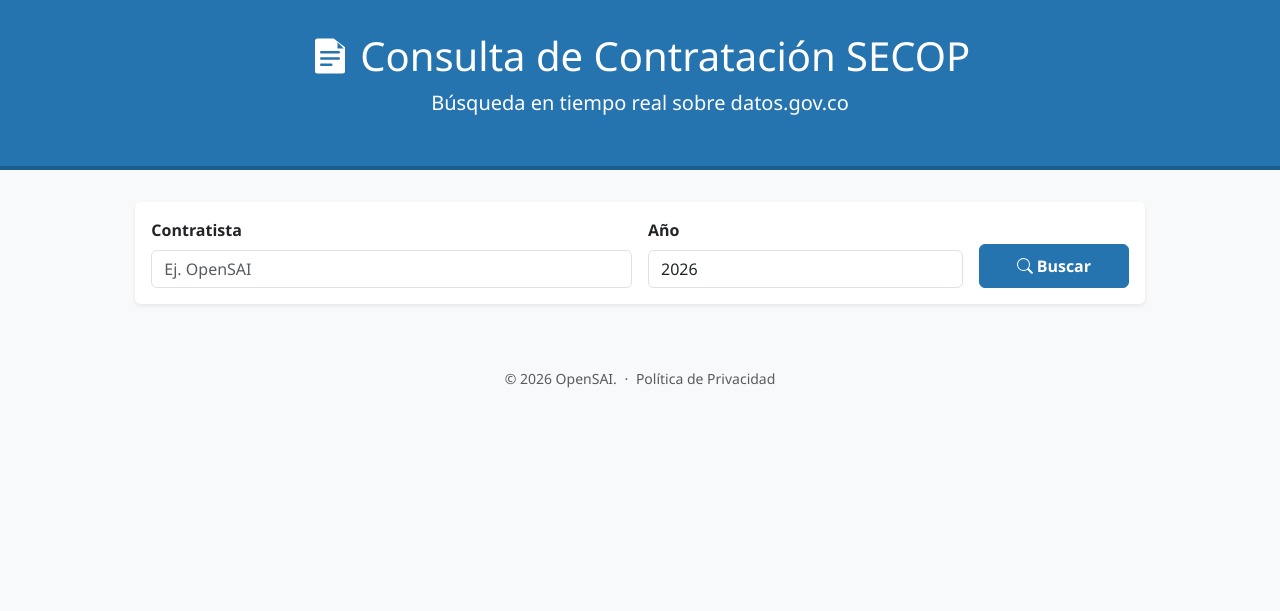
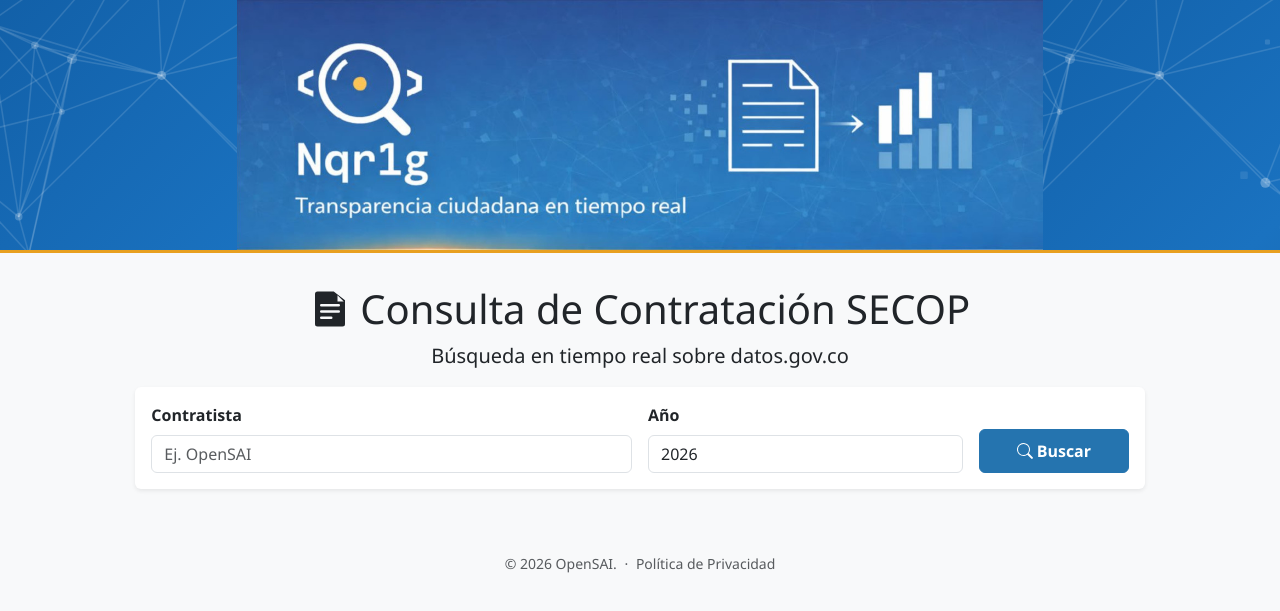
Before and after one commit to Open-Source-Academic-Initiative/nqr1g, a FastAPI app: page / in a window 1280 px wide. Shown: the top 611 px of the page. Run offline with FastAPI, Linux system fonts and the light colour scheme.

Commit message:
Add banner... v0.1

```diff
--- a/templates/index.html
+++ b/templates/index.html
@@ -16,7 +16,7 @@
     <meta property="og:title" content="Buscador de Contratos - OpenSAI">
     <meta property="og:description" content="Consulta contratos SECOP por contratista y año con datos públicos de datos.gov.co.">
     <meta property="og:url" content="{{ public_base_url }}/">
-    <meta property="og:image" content="{{ public_base_url }}/static/favicon.ico">
+    <meta property="og:image" content="{{ public_base_url }}/static/OpenSAI_Nqr1g1470ii.jpg">
 
     <meta name="twitter:card" content="summary">
     <meta name="twitter:title" content="Buscador de Contratos - OpenSAI">
@@ -44,7 +44,25 @@
     <link href="https://cdn.jsdelivr.net/npm/bootstrap@5.3.0/dist/css/bootstrap.min.css" rel="stylesheet">
     <style nonce="{{ csp_nonce }}">
         body { background-color: #f8f9fa; font-family: 'Segoe UI', Tahoma, Geneva, Verdana, sans-serif; }
-        .header-banner { background-color: #2574af; color: white; padding: 2rem 0; margin-bottom: 2rem; border-bottom: 4px solid #1a5c8e; }
+	.header-banner {
+		margin-bottom: 2rem;
+  		background-color: #1465ab;
+		background-image: url("../static/banner-tile-pattern.svg");
+		background-repeat: repeat;
+		background-size: 499px 500px;
+		display: flex;
+		justify-content: center;
+		align-items: center;
+		border-bottom: 3px solid #e8a020;
+		overflow: hidden;
+	}
+
+	.header-banner img.banner-img {
+	  height: 250px;
+	  position: relative;
+	  z-index: 1;
+	}
+
         .btn-primary { background-color: #2574af; border-color: #2574af; }
         .btn-primary:hover { background-color: #1a5c8e; }
         .icon { width: 1em; height: 1em; vertical-align: -0.125em; fill: currentColor; }
@@ -214,13 +232,15 @@
         </symbol>
     </svg>
 
-    <header class="header-banner text-center">
-        <div class="container-fluid">
-            <h1><svg class="icon" aria-hidden="true"><use href="#icon-contract"></use></svg> Consulta de Contratación SECOP</h1>
-            <p class="lead">Búsqueda en tiempo real sobre datos.gov.co</p>
-        </div>
+    <header class="header-banner">
+	    <img class="banner-img" src="../static/OpenSAI_Nqr1g1470ii.jpg" alt="Nqr1g — Transparencia ciudadana en tiempo real">
     </header>
-
+    <div class="text-center">
+    <div class="container-fluid">
+       <h1><svg class="icon" aria-hidden="true"><use href="#icon-contract"></use></svg> Consulta de Contratación SECOP</h1>
+         <p class="lead">Búsqueda en tiempo real sobre datos.gov.co</p>
+    </div>
+    </div>
     <main class="container-fluid px-3 px-lg-5">
         <div class="row justify-content-center">
             <div class="col-12 col-xl-10">
```
Also changed, not shown: static/OpenSAI_Nqr1g1470ii.jpg (added), static/banner-tile-pattern.svg (added).
